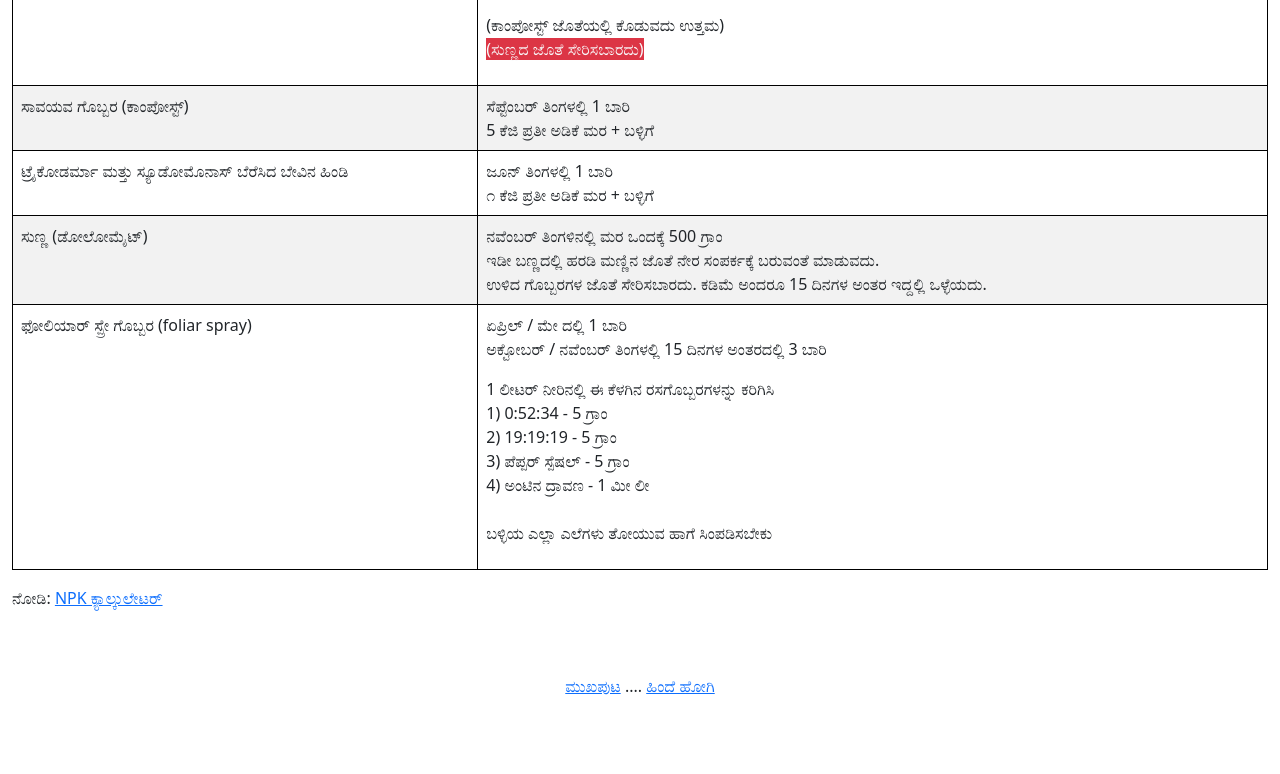
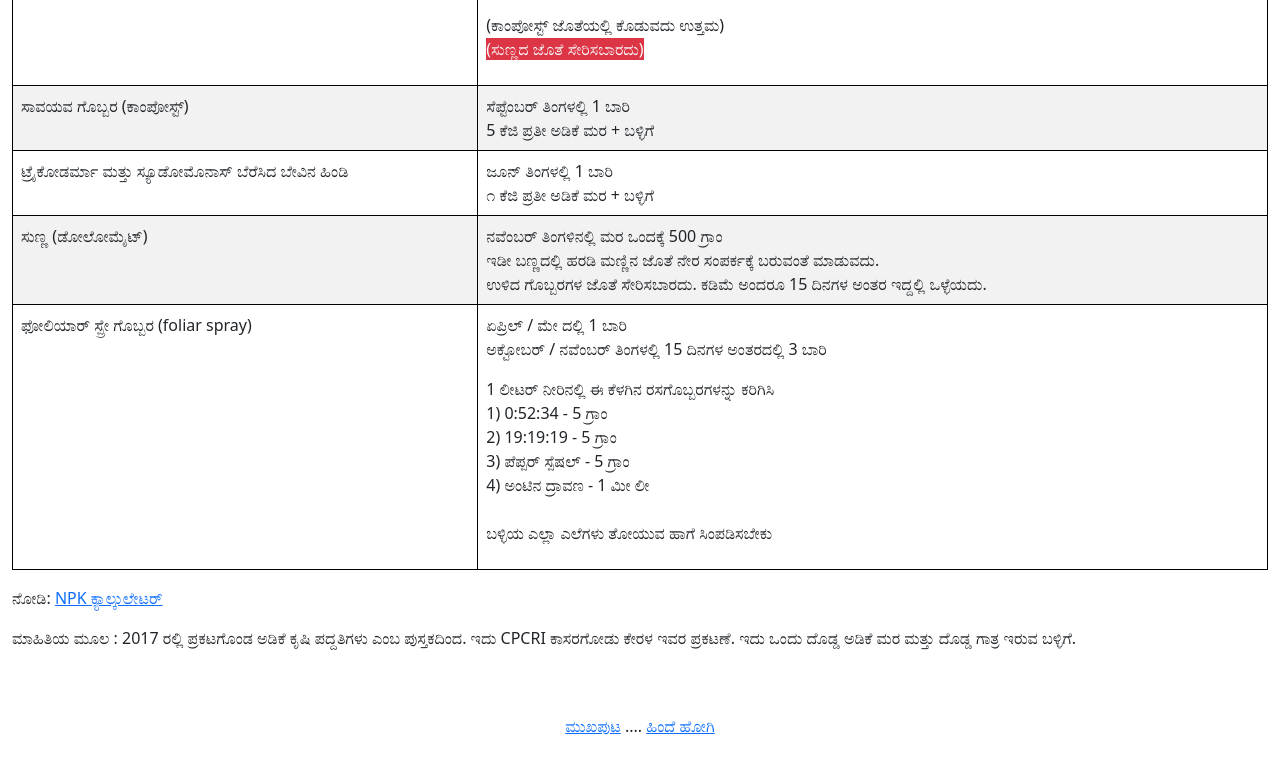
Before and after one commit to thotagara/thotagara.github.io, a plain HTML site: page nutrient_mgmt/combined_nutrient_mgmt.html in a window 1280 px wide. Shown: the part 685-1459 px from the top of the page. Drawn offline with nearby package versions, Linux system fonts and the light colour scheme.

Commit message:
Update combined_nutrient_mgmt.html

```diff
--- a/nutrient_mgmt/combined_nutrient_mgmt.html
+++ b/nutrient_mgmt/combined_nutrient_mgmt.html
@@ -152,6 +152,8 @@ table, th, td {
       </tbody>
     </table>
     <p> ನೋಡಿ: <a href="calculators/calc_npk.html"> NPK ಕ್ಯಾಲ್ಕುಲೇಟರ್</a> </p>
+	<p> ಮಾಹಿತಿಯ ಮೂಲ : 2017 ರಲ್ಲಿ ಪ್ರಕಟಗೊಂಡ  ಅಡಿಕೆ ಕೃಷಿ ಪದ್ದತಿಗಳು ಎಂಬ ಪುಸ್ತಕದಿಂದ. ಇದು CPCRI ಕಾಸರಗೋಡು ಕೇರಳ ಇವರ ಪ್ರಕಟಣೆ. ಇದು ಒಂದು ದೊಡ್ಡ ಅಡಿಕೆ ಮರ ಮತ್ತು ದೊಡ್ಡ ಗಾತ್ರ ಇರುವ ಬಳ್ಳಿಗೆ.
+ </p>
 	</div>
 </section>
 <br>
```
